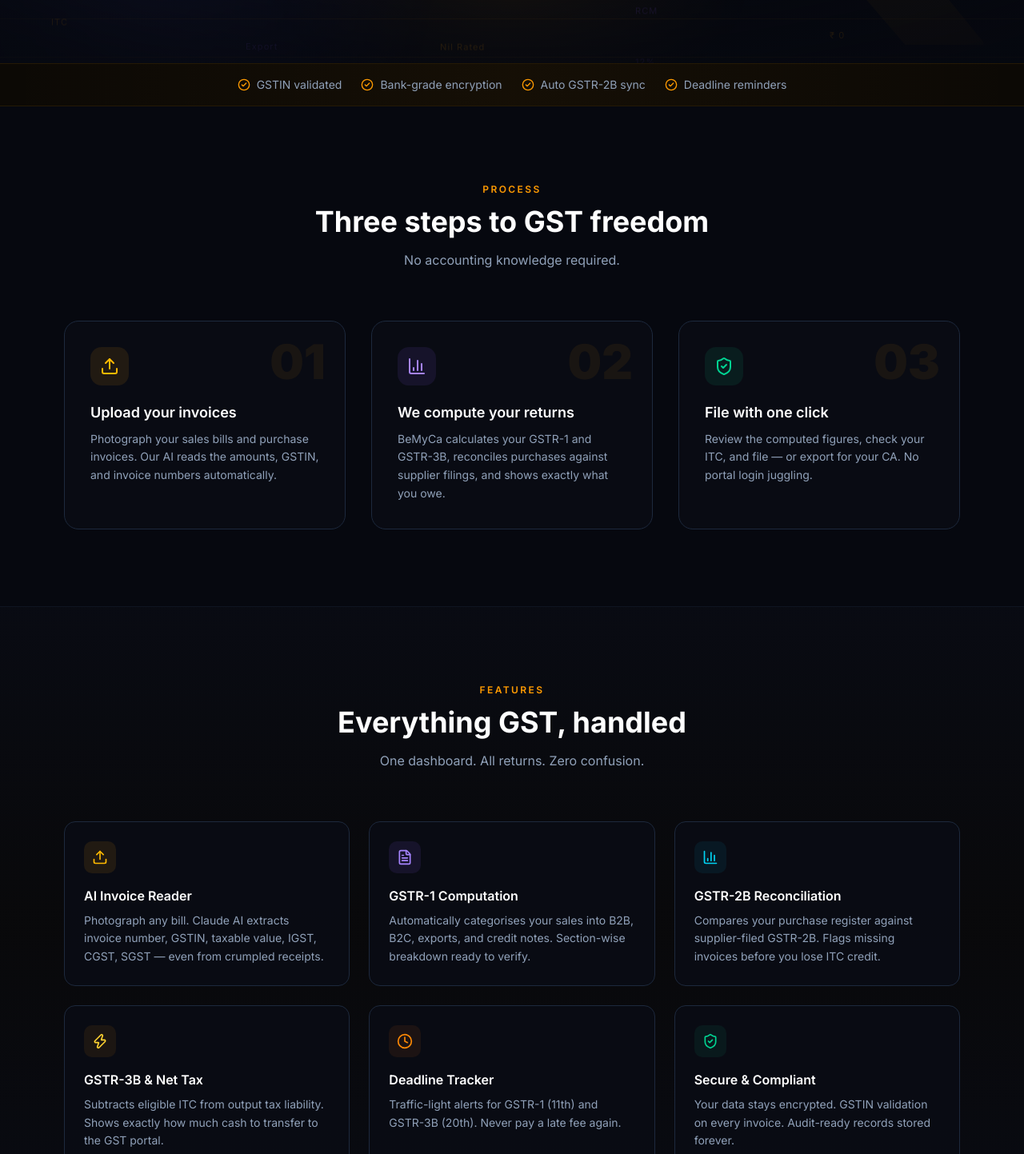
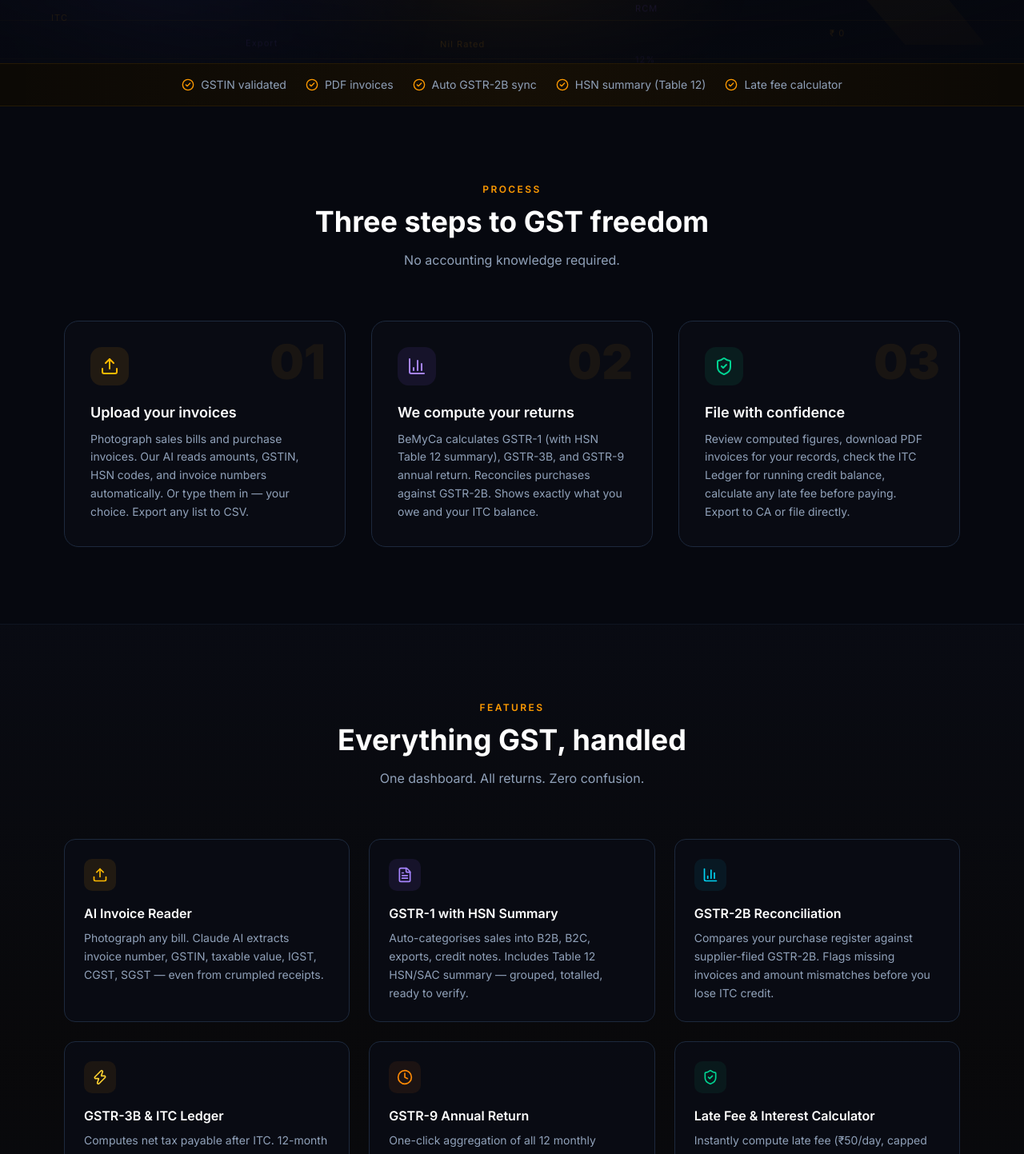
Before and after one commit to salilgupta2510/be-my-ca, a Next.js app in the folder frontend/: page / in a window 1280 px wide. Shown: the part 767-2210 px from the top of the page at 80% size. Built offline with nearby package versions, Linux system fonts and the light colour scheme; no server answers.

Commit message:
updated guide

```diff
--- a/frontend/app/(dashboard)/guide/page.tsx
+++ b/frontend/app/(dashboard)/guide/page.tsx
@@ -4,7 +4,8 @@ import { Badge } from "@/components/ui/badge";
 import { Button } from "@/components/ui/button";
 import {
   Printer, CheckCircle2, FileText, ArrowUpCircle, ArrowDownCircle,
-  GitMerge, ReceiptText, AlertTriangle, Clock
+  GitMerge, ReceiptText, AlertTriangle, Clock,
+  Calculator, BookOpen, Download, TrendingUp
 } from "lucide-react";
 
 const steps = [
@@ -103,6 +104,70 @@ const steps = [
     ],
     warning: "Always run GSTR-2B reconciliation before computing GSTR-3B. Without it, ITC will be ₹0.",
   },
+  {
+    num: 7,
+    title: "Download PDF invoices & export CSV",
+    icon: Download,
+    color: "text-pink-400",
+    bg: "bg-pink-950/40",
+    desc: "Generate professional PDF invoices for any sales entry, and export full invoice lists to CSV.",
+    actions: [
+      'Go to Invoices → Sales. Each invoice row has a download icon — click it to get a PDF.',
+      'PDF includes business name, GSTIN, customer details, HSN code, IGST/CGST/SGST breakdown, and grand total.',
+      'Click "Export CSV" to download all invoices for the period as a spreadsheet.',
+      'Same CSV export is available on the Purchases list.',
+    ],
+    tip: "Use PDF invoices for customer copies. Use CSV export to share with your CA or import into Excel.",
+  },
+  {
+    num: 8,
+    title: "Review your ITC Ledger",
+    icon: BookOpen,
+    color: "text-cyan-400",
+    bg: "bg-cyan-950/40",
+    desc: "The ITC Ledger shows 12 months of ITC availability, utilization, and net cash paid — in one table.",
+    actions: [
+      'Go to ITC Ledger in the sidebar.',
+      'ITC Available = total GST on purchase invoices for the period.',
+      'ITC Claimed = ITC set off in GSTR-3B.',
+      'Net Cash Paid = Tax Liability − ITC Claimed.',
+      'Running Balance = cumulative unclaimed ITC that carries forward.',
+    ],
+    tip: "If Running Balance is high, you may be over-purchasing or under-utilizing ITC. Check with your CA.",
+  },
+  {
+    num: 9,
+    title: "Compute GSTR-9 Annual Return",
+    icon: TrendingUp,
+    color: "text-orange-400",
+    bg: "bg-orange-950/40",
+    desc: "GSTR-9 aggregates all 12 months of outward supplies, ITC, and tax paid into one annual return.",
+    actions: [
+      'Go to Returns → GSTR-9 Annual.',
+      'Select the financial year (e.g., 2025-26).',
+      'Click "Compute GSTR-9" — it pulls data from all monthly GSTR-1 and GSTR-3B returns.',
+      'Review Table 4 (outward by type: B2B, B2C, exports) and month-wise breakdown.',
+      'Check filing status per month — filed / pending shown for GSTR-1 and GSTR-3B.',
+    ],
+    warning: "GSTR-9 is due by 31 December following the end of the financial year. Late fee: ₹200/day (₹100 CGST + ₹100 SGST), capped at 0.25% of turnover.",
+    tip: "Verify GSTR-9 figures against your GST portal data before submitting. Discrepancies between portal and BeMyCa likely mean some invoices weren't entered.",
+  },
+  {
+    num: 10,
+    title: "Calculate late fee & interest before paying",
+    icon: Calculator,
+    color: "text-amber-400",
+    bg: "bg-amber-950/40",
+    desc: "If you've missed a filing deadline, use the built-in calculator before logging into the portal.",
+    actions: [
+      'Go to Tools → Late Fee & Interest in the sidebar.',
+      'Select return type (GSTR-1 or GSTR-3B), enter the tax period and actual filing date.',
+      'For GSTR-3B, also enter tax payable to calculate 18% p.a. interest.',
+      'Check the "Nil return" box if you had no transactions — lower fee (₹20/day vs ₹50/day).',
+      'Late fee is capped at ₹10,000 total (₹5,000 CGST + ₹5,000 SGST) under current amendments.',
+    ],
+    tip: "Always calculate the exact amount before making payment on the GST portal to avoid under-payment interest.",
+  },
 ];
 
 const faq = [
@@ -129,6 +194,18 @@ const faq = [
   {
     q: "What if I miss the filing deadline?",
     a: "Late fee: ₹50/day (₹25 CGST + ₹25 SGST) for returns with tax liability. ₹20/day for nil returns. Plus interest at 18% p.a. on unpaid tax.",
+  },
+  {
+    q: "What is HSN / SAC code?",
+    a: "Harmonised System of Nomenclature (HSN) for goods, Services Accounting Code (SAC) for services. Required on invoices above ₹5 lakh turnover (4-digit code) or ₹1.5 crore (8-digit code). BeMyCa groups your invoices by HSN in GSTR-1 Table 12 automatically.",
+  },
+  {
+    q: "What is GSTR-9?",
+    a: "The annual return summarising all 12 months of outward supplies, ITC claimed, and tax paid. Due 31 December after the financial year ends. It must match your monthly GSTR-1 and GSTR-3B filings.",
+  },
+  {
+    q: "What is Reverse Charge Mechanism (RCM)?",
+    a: "Under RCM, the buyer (not the seller) pays the GST directly to the government. Common for purchases from unregistered dealers or specific services (legal, freight). Mark RCM invoices using the Reverse Charge checkbox when adding purchase invoices.",
   },
 ];
 
@@ -163,6 +240,8 @@ export default function GuidePage() {
               { label: "File GSTR-1 by 11th", color: "bg-green-900 text-green-300" },
               { label: "→", color: "" },
               { label: "File GSTR-3B by 20th", color: "bg-yellow-900 text-yellow-300" },
+              { label: "→", color: "" },
+              { label: "GSTR-9 by Dec 31 (annual)", color: "bg-orange-900 text-orange-300" },
             ].map((item, i) =>
               item.color ? (
                 <Badge key={i} className={`${item.color} text-xs`}>{item.label}</Badge>
@@ -246,7 +325,7 @@ export default function GuidePage() {
       </div>
 
       <div className="text-center text-slate-600 text-xs pb-6">
-        BeMyCa · GST Filing Assistant · bemyca.cloud · 2025
+        BeMyCa · GST Filing Assistant · bemyca.cloud · 2026
       </div>
     </div>
   );
--- a/frontend/app/page.tsx
+++ b/frontend/app/page.tsx
@@ -196,7 +196,7 @@ export default function LandingPage() {
         <div className="absolute inset-0 pointer-events-none"
           style={{ background: "linear-gradient(90deg, transparent 0%, rgba(245,158,11,0.04) 50%, transparent 100%)" }} />
         <div className="relative max-w-6xl mx-auto px-4 py-4 flex flex-wrap justify-center gap-6 text-slate-400 text-sm">
-          {["GSTIN validated", "Bank-grade encryption", "Auto GSTR-2B sync", "Deadline reminders"].map((t) => (
+          {["GSTIN validated", "PDF invoices", "Auto GSTR-2B sync", "HSN summary (Table 12)", "Late fee calculator"].map((t) => (
             <span key={t} className="flex items-center gap-2">
               <CheckCircle2 className="w-4 h-4 text-amber-500" /> {t}
             </span>
@@ -215,11 +215,11 @@ export default function LandingPage() {
         <div className="grid grid-cols-1 md:grid-cols-3 gap-8">
           {[
             { step: "01", icon: Upload, title: "Upload your invoices", color: "text-amber-400", iconBg: "rgba(245,158,11,0.10)",
-              desc: "Photograph your sales bills and purchase invoices. Our AI reads the amounts, GSTIN, and invoice numbers automatically." },
+              desc: "Photograph sales bills and purchase invoices. Our AI reads amounts, GSTIN, HSN codes, and invoice numbers automatically. Or type them in — your choice. Export any list to CSV." },
             { step: "02", icon: BarChart3, title: "We compute your returns", color: "text-violet-400", iconBg: "rgba(139,92,246,0.10)",
-              desc: "BeMyCa calculates your GSTR-1 and GSTR-3B, reconciles purchases against supplier filings, and shows exactly what you owe." },
-            { step: "03", icon: ShieldCheck, title: "File with one click", color: "text-emerald-400", iconBg: "rgba(16,185,129,0.10)",
-              desc: "Review the computed figures, check your ITC, and file — or export for your CA. No portal login juggling." },
+              desc: "BeMyCa calculates GSTR-1 (with HSN Table 12 summary), GSTR-3B, and GSTR-9 annual return. Reconciles purchases against GSTR-2B. Shows exactly what you owe and your ITC balance." },
+            { step: "03", icon: ShieldCheck, title: "File with confidence", color: "text-emerald-400", iconBg: "rgba(16,185,129,0.10)",
+              desc: "Review computed figures, download PDF invoices for your records, check the ITC Ledger for running credit balance, calculate any late fee before paying. Export to CA or file directly." },
           ].map((item) => (
             <div key={item.step}
               className="card-hover relative rounded-2xl p-8 border border-slate-800"
@@ -252,16 +252,22 @@ export default function LandingPage() {
             {[
               { icon: Upload, color: "text-amber-400", iconBg: "rgba(245,158,11,0.10)", title: "AI Invoice Reader",
                 desc: "Photograph any bill. Claude AI extracts invoice number, GSTIN, taxable value, IGST, CGST, SGST — even from crumpled receipts." },
-              { icon: FileText, color: "text-violet-400", iconBg: "rgba(139,92,246,0.10)", title: "GSTR-1 Computation",
-                desc: "Automatically categorises your sales into B2B, B2C, exports, and credit notes. Section-wise breakdown ready to verify." },
+              { icon: FileText, color: "text-violet-400", iconBg: "rgba(139,92,246,0.10)", title: "GSTR-1 with HSN Summary",
+                desc: "Auto-categorises sales into B2B, B2C, exports, credit notes. Includes Table 12 HSN/SAC summary — grouped, totalled, ready to verify." },
               { icon: BarChart3, color: "text-cyan-400", iconBg: "rgba(6,182,212,0.08)", title: "GSTR-2B Reconciliation",
-                desc: "Compares your purchase register against supplier-filed GSTR-2B. Flags missing invoices before you lose ITC credit." },
-              { icon: Zap, color: "text-amber-300", iconBg: "rgba(245,158,11,0.08)", title: "GSTR-3B & Net Tax",
-                desc: "Subtracts eligible ITC from output tax liability. Shows exactly how much cash to transfer to the GST portal." },
-              { icon: Clock, color: "text-orange-400", iconBg: "rgba(249,115,22,0.08)", title: "Deadline Tracker",
-                desc: "Traffic-light alerts for GSTR-1 (11th) and GSTR-3B (20th). Never pay a late fee again." },
-              { icon: ShieldCheck, color: "text-emerald-400", iconBg: "rgba(16,185,129,0.08)", title: "Secure & Compliant",
-                desc: "Your data stays encrypted. GSTIN validation on every invoice. Audit-ready records stored forever." },
+                desc: "Compares your purchase register against supplier-filed GSTR-2B. Flags missing invoices and amount mismatches before you lose ITC credit." },
+              { icon: Zap, color: "text-amber-300", iconBg: "rgba(245,158,11,0.08)", title: "GSTR-3B & ITC Ledger",
+                desc: "Computes net tax payable after ITC. 12-month ledger tracks ITC available, claimed, net cash paid, and running credit balance across periods." },
+              { icon: Clock, color: "text-orange-400", iconBg: "rgba(249,115,22,0.08)", title: "GSTR-9 Annual Return",
+                desc: "One-click aggregation of all 12 monthly returns into GSTR-9. Month-wise breakdown with GSTR-1 and GSTR-3B filing status per period." },
+              { icon: ShieldCheck, color: "text-emerald-400", iconBg: "rgba(16,185,129,0.08)", title: "Late Fee & Interest Calculator",
+                desc: "Instantly compute late fee (₹50/day, capped ₹10,000) and 18% p.a. interest on delayed payments. Works for GSTR-1 and GSTR-3B." },
+              { icon: Upload, color: "text-pink-400", iconBg: "rgba(236,72,153,0.08)", title: "PDF Invoice Generation",
+                desc: "Download any sales invoice as a professional PDF — business name, GSTIN, HSN code, tax breakdowns, grand total. No extra software needed." },
+              { icon: BarChart3, color: "text-blue-400", iconBg: "rgba(59,130,246,0.08)", title: "6-Month Trend Dashboard",
+                desc: "Visual chart of tax liability, ITC, and turnover over the past 6 months. Spot patterns and plan cash flow before the filing deadline." },
+              { icon: ShieldCheck, color: "text-slate-400", iconBg: "rgba(100,116,139,0.08)", title: "CSV Export & GSTIN Validation",
+                desc: "Export any invoice list to CSV with one click. Real-time GSTIN format validation on every form — catch errors before they cause rejections." },
             ].map((f) => (
               <div key={f.title}
                 className="card-hover rounded-xl p-6 border border-slate-800"
@@ -430,7 +436,7 @@ export default function LandingPage() {
             </div>
           </div>
           <div className="border-t border-slate-800/40 mt-8 pt-8 flex flex-col sm:flex-row justify-between gap-3 text-slate-600 text-xs">
-            <p>© 2025 BeMyCa. All rights reserved.</p>
+            <p>© 2026 BeMyCa. All rights reserved.</p>
             <p>Made in India for Indian businesses</p>
           </div>
         </div>
```
